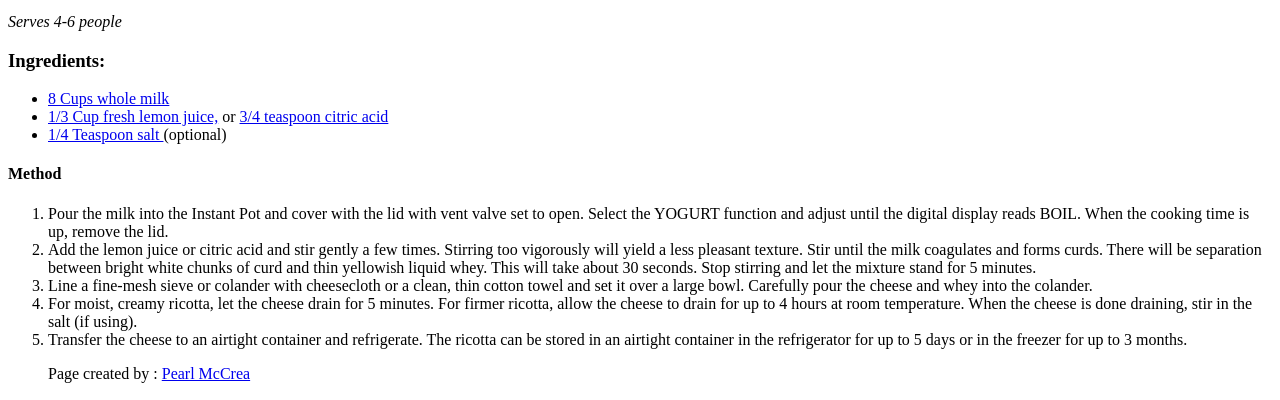
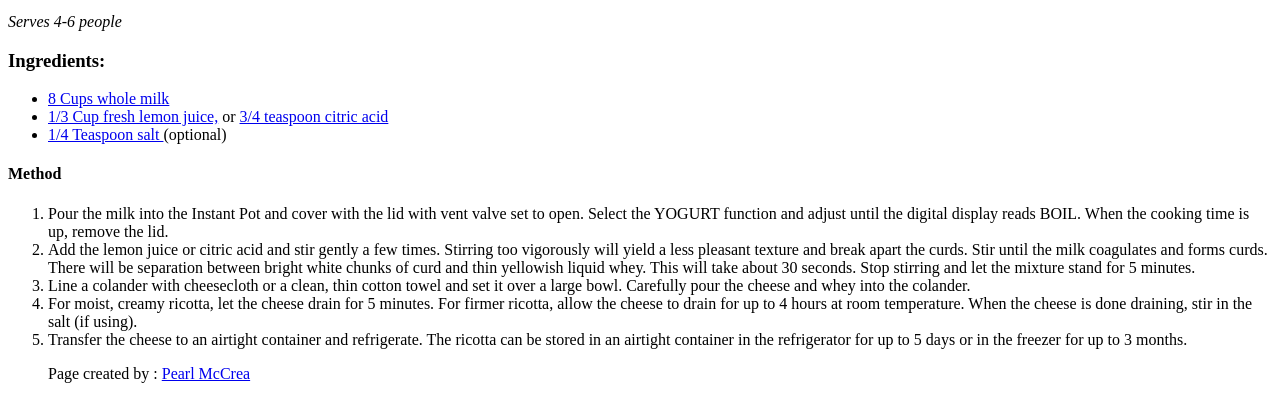
Before and after one commit to pearlmccrea/FinalThyme, a plain HTML site: page recipe/index.html in a window 1280 px wide. Shown: the part 400-800 px from the top of the page. Drawn offline with Linux system fonts and the light colour scheme; files whose address does not match are found by name.

Commit message:
This commit tweaks wording with the recipe slightly.

```diff
--- a/recipe/index.html
+++ b/recipe/index.html
@@ -23,8 +23,8 @@
    <h4><head>Method</head></h4>
         <ol>
             <li>Pour the milk into the Instant Pot and cover with the lid with vent valve set to open. Select the YOGURT function and adjust until the digital display reads BOIL. When the cooking time is up, remove the lid.
-            <li>Add the lemon juice or citric acid and stir gently a few times. Stirring too vigorously will yield a less pleasant texture. Stir until the milk coagulates and forms curds. There will be separation between bright white chunks of curd and thin yellowish liquid whey. This will take about 30 seconds. Stop stirring and let the mixture stand for 5 minutes.
-            <li>Line a fine-mesh sieve or colander with cheesecloth or a clean, thin cotton towel and set it over a large bowl. Carefully pour the cheese and whey into the colander.
+            <li>Add the lemon juice or citric acid and stir gently a few times. Stirring too vigorously will yield a less pleasant texture and break apart the curds. Stir until the milk coagulates and forms curds. There will be separation between bright white chunks of curd and thin yellowish liquid whey. This will take about 30 seconds. Stop stirring and let the mixture stand for 5 minutes.
+            <li>Line a colander with cheesecloth or a clean, thin cotton towel and set it over a large bowl. Carefully pour the cheese and whey into the colander.
             <li>For moist, creamy ricotta, let the cheese drain for 5 minutes. For firmer ricotta, allow the cheese to drain for up to 4 hours at room temperature. When the cheese is done draining, stir in the salt (if using).
             <li>Transfer the cheese to an airtight container and refrigerate. The ricotta can be stored in an airtight container in the refrigerator for up to 5 days or in the freezer for up to 3 months.
 
```
